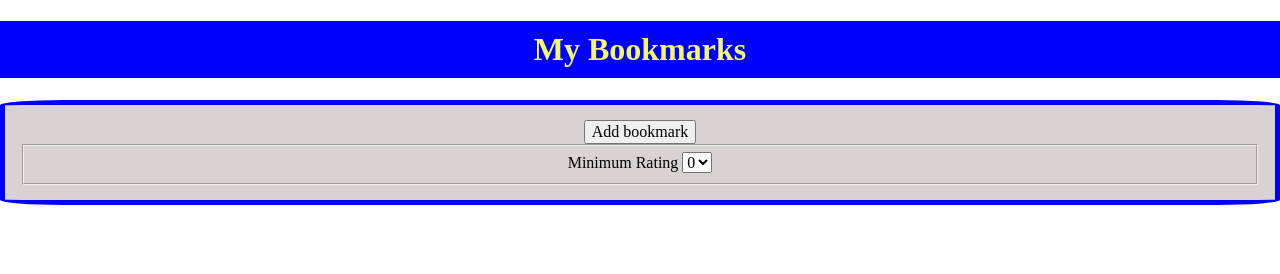
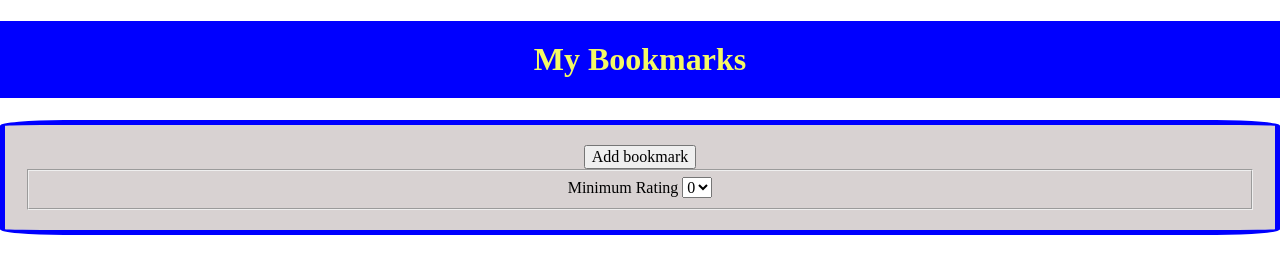
Before and after one commit to thinkful-ei19/bookmark-app-sarah-01mar2018, a plain HTML site: page index.html in a window 1280 px wide. Drawn offline with nearby package versions, Linux system fonts and the light colour scheme; no server answers.

Commit message:
minor css change project complete for now

```diff
--- a/index.css
+++ b/index.css
@@ -26,13 +26,13 @@ h1 {
   text-align: center;
   background: blue;
   color:  rgb(244, 249, 102);
-  padding: 10px;
+  padding: 20px;
 }
 
 section {
   border: 5px solid blue;
   display: inline-block;
-  padding: 15px;
+  padding: 20px;
   text-align: center;
   background: rgb(216, 210, 210);
   border-radius: 5%;
```
